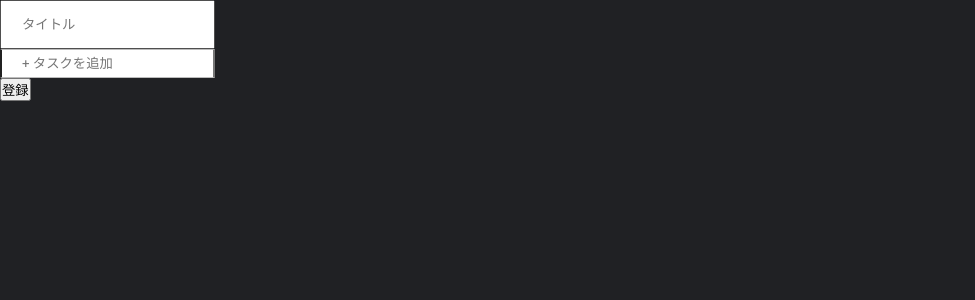
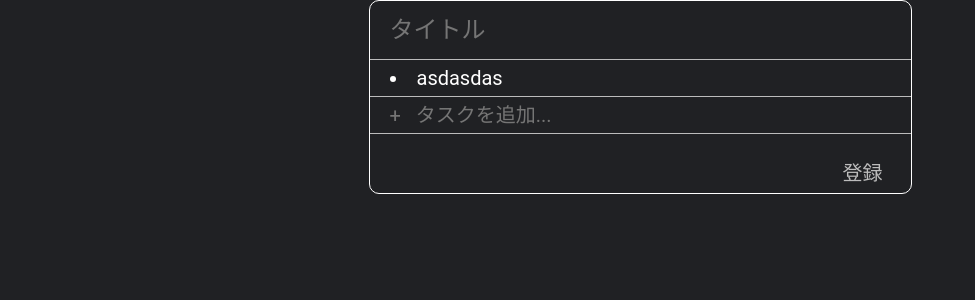
Before and after one commit to Tarec39/TaskLog, a React (Create React App) app: page / in a window 1280 px wide. Shown: the top 300 px of the page, without its empty margins (0-975 px from the left). Built offline with nearby package versions, Linux system fonts and the light colour scheme.

Commit message:
[update] デザインを起こしている

```diff
--- a/src/components/Add.js
+++ b/src/components/Add.js
@@ -1,73 +1,30 @@
-import React from 'react';
+import React from 'react'
 
-const AddTaskLog = (props)=>{
-    const { addTaskGroupName, addTask, addedTasks, handleChange, handleSubmit, handleEnterKey , isEnterPressed, test} = props
+const AddTaskLogs = () =>{
     return(
-        <div className="addTaskLog">
-            <form>
-                <AddTaskGroupName
-                value={addTaskGroupName}
-                onChange={handleChange}
+        <div className="addTaskLogs">
+            <div className="addTaskGroupName">
+                <input
+                placeholder="タイトル"
                 />
-                {isEnterPressed === true &&
-                <AddedTasks addedTasks={addedTasks}/>
-                }
-                <AddTasks
-                value={addTask}
-                onChange={handleChange}
-                onKeyPress={handleEnterKey}
-                addedTasks={addedTasks}
+            </div>
+            <div className="addedTasks">
+                <ul>
+                    <li className="addedTask">
+                        asdasdas
+                    </li>
+                </ul>
+            </div>
+            <div className="addTask">
+                <input
+                placeholder="+   タスクを追加..."
                 />
-
-                <button type="submit" onClick={handleSubmit}>登録</button>
-            </form>
-            {/* <LogBtn onClick={test}/> */}
-        </div>
-    )
-}
-const AddTaskGroupName = ({value, onChange}) =>{
-    return(
-        <input
-        className="addTaskGroupName"
-        name="addTaskGroupName"
-        type="text"
-        placeholder="タイトル"
-        value={value}
-        onChange={onChange}
-        />
-    )
-}
-const AddTasks = ({value, onChange, onKeyPress}) =>{
-    return(
-        <div className="addTasks">
-            <input
-            type="text"
-            name="addTask"
-            className="addTask"
-            placeholder="+ タスクを追加"
-            value={value}
-            onChange={onChange}
-            onKeyPress={onKeyPress}
-            />
+            </div>
+            <div className="addTaskLogBtn">
+                <p>登録</p>
+            </div>
         </div>
     )
 }
 
-const AddedTasks = ({addedTasks}) =>{
-    return(
-        <ul className="addedTasks">
-            {Object.keys(addedTasks).map((key, i) =>(
-                <li key={i}>{addedTasks[key]}</li>
-            ))}
-        </ul>
-    )
-}
-
-const LogBtn = ({onClick}) =>{
-    return(
-        <div>
-            <button onClick={onClick}>LOG</button>
-        </div>
-    )
-}
-export default AddTaskLog;
+export default AddTaskLogs
```
